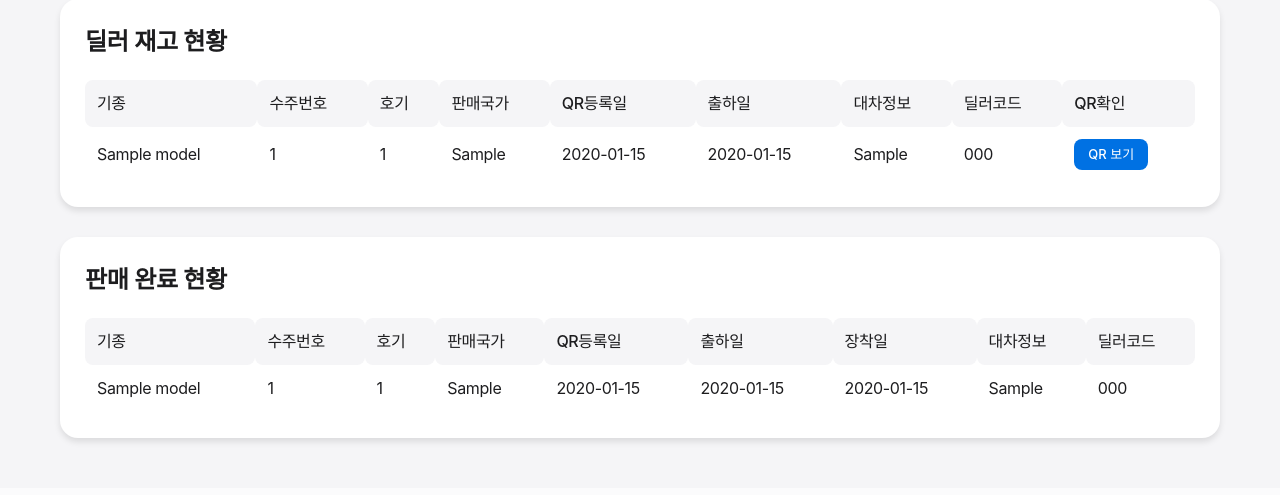
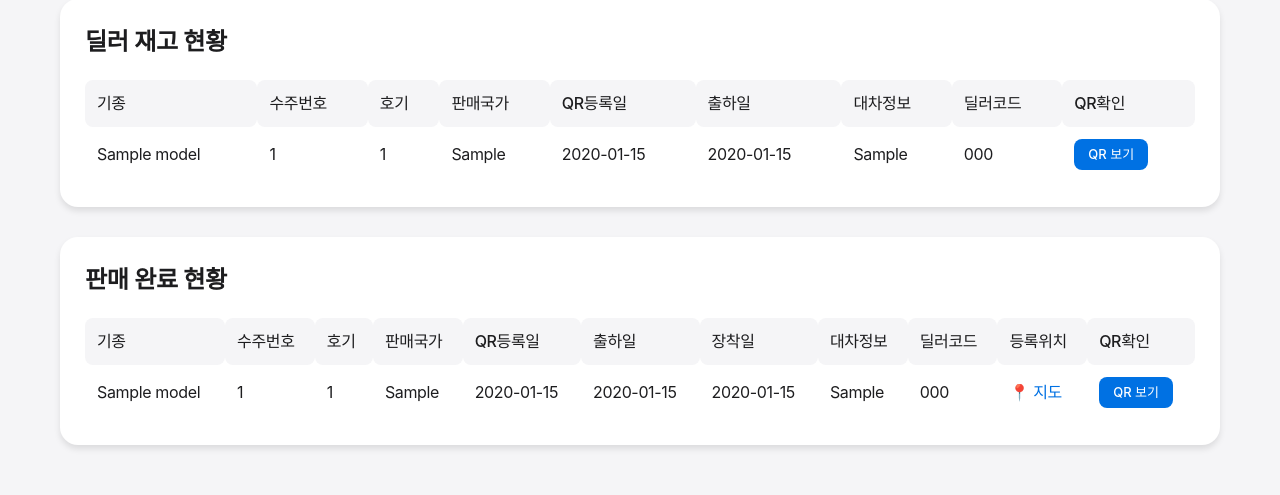
Before and after one commit to Zel-da/SSQR, a Flask app: template templates/dashboard.html in a window 1280 px wide. Shown: the part 1585-2080 px from the top of the page. Before the commit the page ends 2029 px from the top, so only its background shows below. Run offline with Flask 3, Linux system fonts and the light colour scheme; the template is opened without the code that fills it: most values are stand-ins (such as "Sample title", 1, 10 or a date in 2020); parts of the project's set-up code (start-up, migrations or seed data) failed here and were passed over.

Commit message:
UI 변경

```diff
--- a/app.py
+++ b/app.py
@@ -1408,9 +1408,9 @@ def dashboard():
         # 판매 완료 (installation_date가 있는 것)
         completed = [eq for eq in all_equipment.data if eq.get('installation_date')]
 
-        # 각 장비에 QR 코드 생성 (판매 대기중)
+        # 각 장비에 QR 코드 생성 (판매 대기중 + 판매 완료)
         server_url = os.getenv('SERVER_URL', 'http://localhost:5000')
-        for eq in pending:
+        for eq in pending + completed:
             qr_data = f"{server_url}/scan/{eq['access_token']}"
             qr = qrcode.QRCode(
                 version=1,
--- a/templates/dashboard.html
+++ b/templates/dashboard.html
@@ -461,6 +461,8 @@
                             <th>장착일</th>
                             <th>대차정보</th>
                             <th>딜러코드</th>
+                            <th>등록위치</th>
+                            <th>QR확인</th>
                         </tr>
                     </thead>
                     <tbody>
@@ -475,6 +477,21 @@
                             <td>{{ equipment.installation_date[:10] if equipment.installation_date else '-' }}</td>
                             <td>{{ equipment.carrier_info if equipment.carrier_info else '-' }}</td>
                             <td>{{ equipment.dealer_code if equipment.dealer_code else '-' }}</td>
+                            <td>
+                                {% if equipment.registration_latitude and equipment.registration_longitude %}
+                                <a href="https://www.google.com/maps?q={{ equipment.registration_latitude }},{{ equipment.registration_longitude }}"
+                                   target="_blank" style="color: #0071e3; text-decoration: none;">
+                                    📍 지도
+                                </a>
+                                {% else %}
+                                -
+                                {% endif %}
+                            </td>
+                            <td>
+                                <button class="btn-qr" onclick="showQR('{{ equipment.qr_code }}', '{{ equipment.model }}', '{{ equipment.unit_number }}')">
+                                    QR 보기
+                                </button>
+                            </td>
                         </tr>
                         {% endfor %}
                     </tbody>
```
Also changed, not shown: templates/scan.html (+0 -11 lines).
